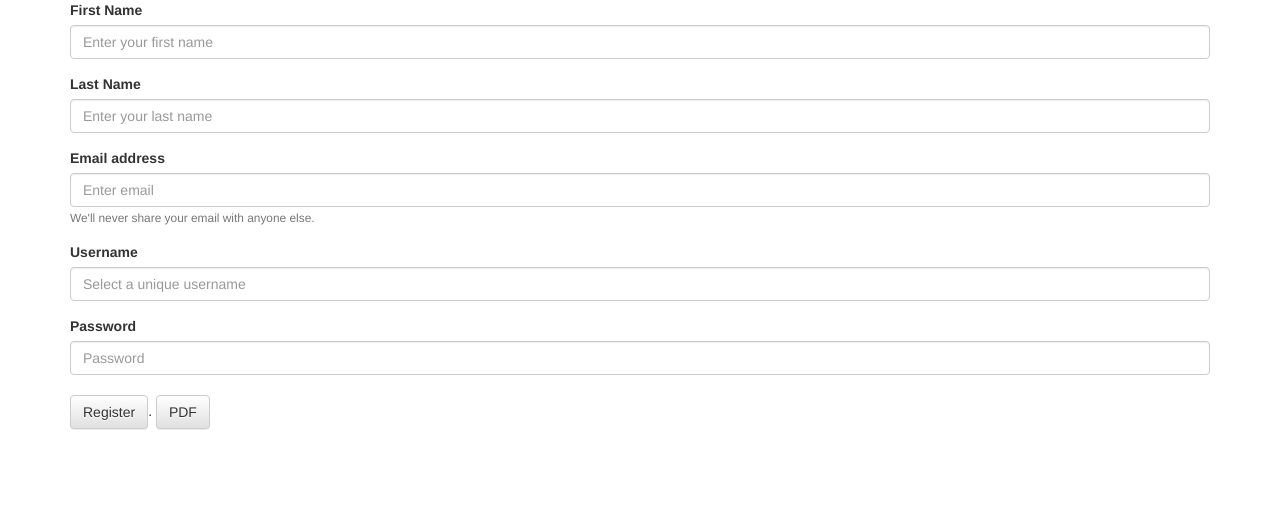
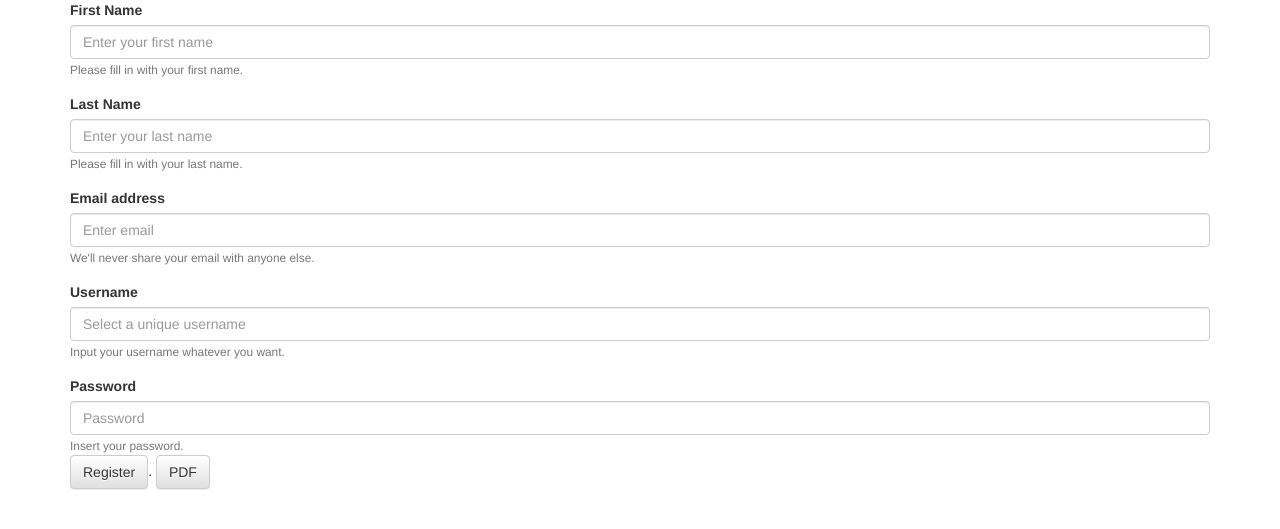
Before and after one commit to Erlangga28/Assignment_KI_EncryptDecrypt, a PHP site: page /new_user.php in a window 1280 px wide. Shown: the top 529 px of the page. Run offline with PHP 8.4, Linux system fonts and the light colour scheme.

Commit message:
new push

```diff
--- a/new_user.php
+++ b/new_user.php
@@ -18,10 +18,12 @@
 		      <div class="form-group">
 		      	<label for="fname">First Name</label>
 		      	<input type="text" class="form-control" name="fname" placeholder="Enter your first name" >
+				  <small id="emailHelp" class="form-text text-muted">Please fill in with your first name.</small>
 		      </div>
 		      <div class="form-group">
 		      	<label for="lname">Last Name</label>
 		      	<input type="text" class="form-control" name="lname" placeholder="Enter your last name" >
+				  <small id="emailHelp" class="form-text text-muted">Please fill in with your last name.</small>
 		      </div>
 		      <div class="form-group">
 		        <label for="email">Email address</label>
@@ -31,10 +33,12 @@
 		      <div class="form-group">
 		      	<label for="fname">Username</label>
 		      	<input type="text" class="form-control" name="username" placeholder="Select a unique username" >
+				  <small id="emailHelp" class="form-text text-muted">Input your username whatever you want.</small>
 		      </div>
 		      <div class="form-group">
 		        <label for="password">Password</label>
 		        <input type="password" class="form-control" name="password" placeholder="Password">
+				<small id="emailHelp" class="form-text text-muted">Insert your password.</small>
 		        <br>
 		        <!--Button-->
 		    	<input type="submit" class="btn btn-default" value="Register">.
```
